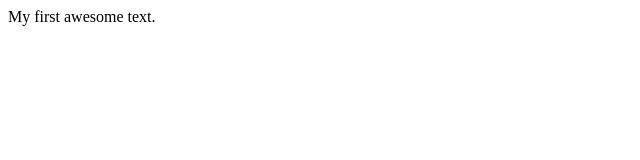
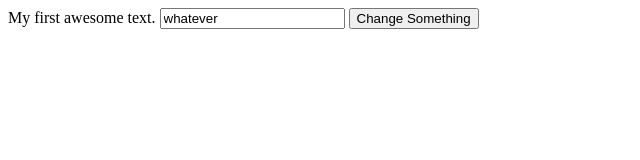
Before and after one commit to mxuereb/Learning, a plain HTML site: page index.html in a window 1280 px wide. Shown: the whole page, without its empty margins (0-640 px from the left). Drawn offline with Linux system fonts and the light colour scheme.

Commit message:
Basic App
Basic app structure to clone later.

```diff
--- a/firstScript.js
+++ b/firstScript.js
@@ -1,5 +1,7 @@
 var foo = "bar";
 
 function getFoo(){
+  console.log("getFoo called");
+  console.log("getFoo called again");
   return foo;
 }
--- a/index.html
+++ b/index.html
@@ -1,8 +1,11 @@
 <html>
   <head>
     <title>Max's First Page</title>
+    <script type="application/javascript" src="./firstScript.js"></script>
   </head>
   <body>
     My first awesome text.
+    <input type="text" value="whatever"/>
+    <button type="button" onclick="getFoo()">Change Something</button>
   </body>
 </html>
```
